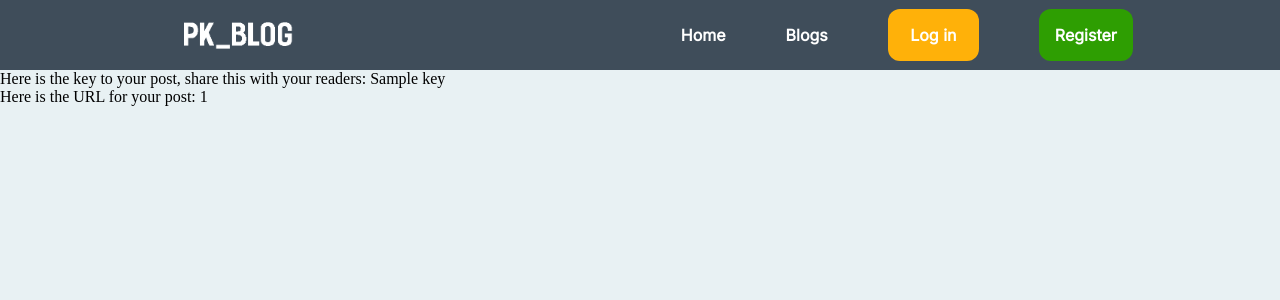
After one commit to CharlieWWW94/pk_blog, a Django app: template templates/blogs/blog_created.html in a window 1280 px wide. The commit adds this page. Shown: the top 300 px of the page. Run offline with Django 4.2, Linux system fonts and the light colour scheme; the template is opened without the code that fills it: most values are stand-ins (such as "Sample title", 1, 10 or a date in 2020).

Commit message:
Add redirect page for new blog that displays security key

```diff
--- a/enkrypt.py
+++ b/enkrypt.py
@@ -44,14 +44,12 @@ class KeyEncryptor:
         crypto_key = rsa.encrypt(key, self.pub_key)
         return crypto_key
 
-    def decrypt_key(self, blog, private_key):
+    def decrypt_key(self, encrypted_key, private_key):
 
         try:
-            decrypted_key = rsa.decrypt(blog, private_key)
+            decrypted_key = rsa.decrypt(encrypted_key, private_key)
         except:
             return 'Key decryption failed. Perhaps you are using the wrong RSA key?'
 
         decoded_key = decrypted_key.decode('utf8')
         return decoded_key
-
-#tester code
--- a/templates/blogs/blog.html
+++ b/templates/blogs/blog.html
@@ -14,4 +14,8 @@
 {{ blogs.attributed_name }}
 <br>
 {% endfor %}
+<form method="post"></form>
 {% endblock %}
+
+
+#Next step is to create form to try to decode the blog post using the key that was shared with the user.
--- /dev/null
+++ b/templates/blogs/blog_created.html
@@ -0,0 +1,5 @@
+{% extends '../base.html' %}
+{% block content %}
+<p>Here is the key to your post, share this with your readers: {{key}}</p>
+<p>Here is the URL for your post: {{url_id}}</p>
+{% endblock %}
```
Also changed, not shown: blogs/views.py (+7 -1 lines), db.sqlite3.
